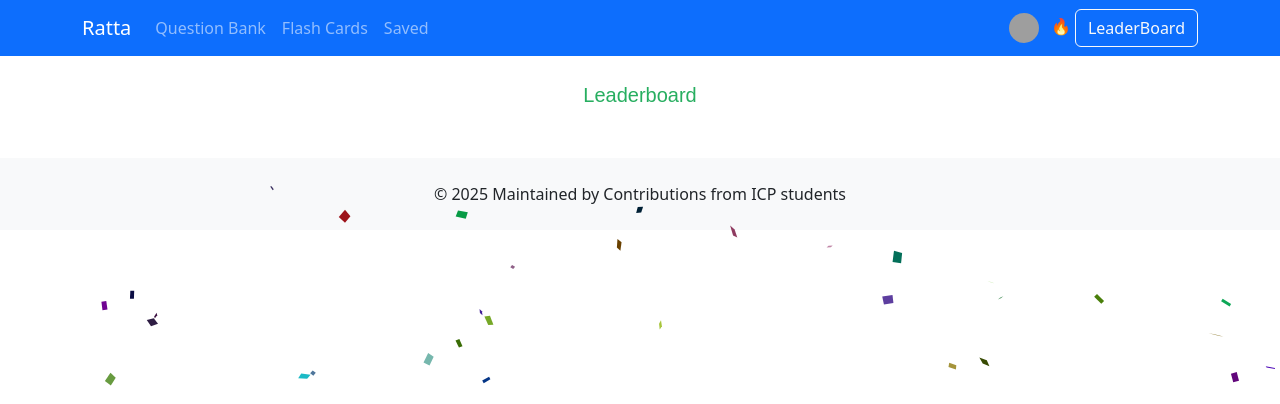
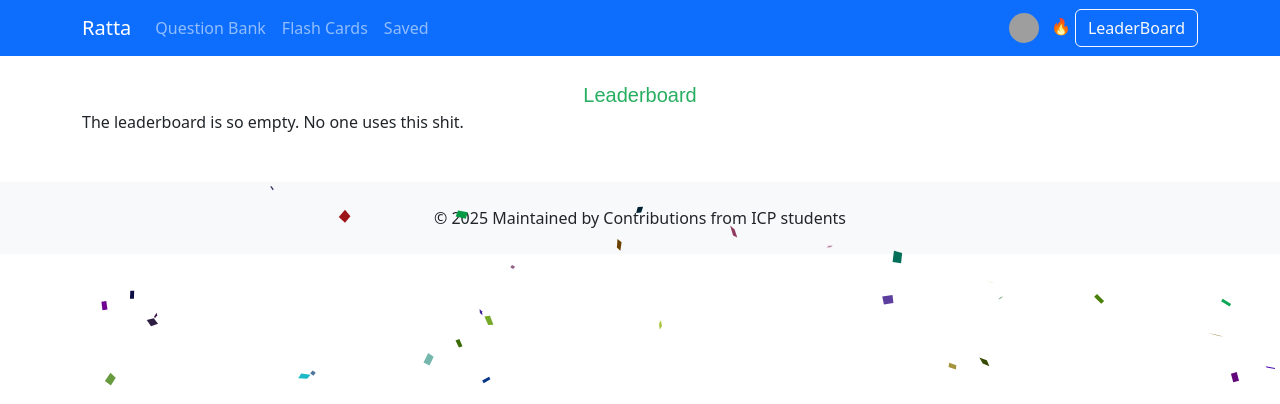
Before and after one commit to Prabesh01/cram4exam, a Django app: page /leaderboard/ in a window 1280 px wide. Shown: the top 404 px of the page. Run offline with Django 5.2, Linux system fonts and the light colour scheme; parts of the project's set-up code (start-up, migrations or seed data) failed here and were passed over; grey boxes are pictures that could not be loaded.

Commit message:
lb.html: empty lb msg

```diff
--- a/app/templates/leaderboard.html
+++ b/app/templates/leaderboard.html
@@ -51,6 +51,9 @@
   }
     </style>
 <div class="your-rank">Leaderboard</div>
+{% if not students %}
+The leaderboard is so empty. No one uses this shit.
+{% endif %}
 {% for stud in students %}
 <div  {% if stud.user == request.user %}
     class="current-user leaderboard"
```
